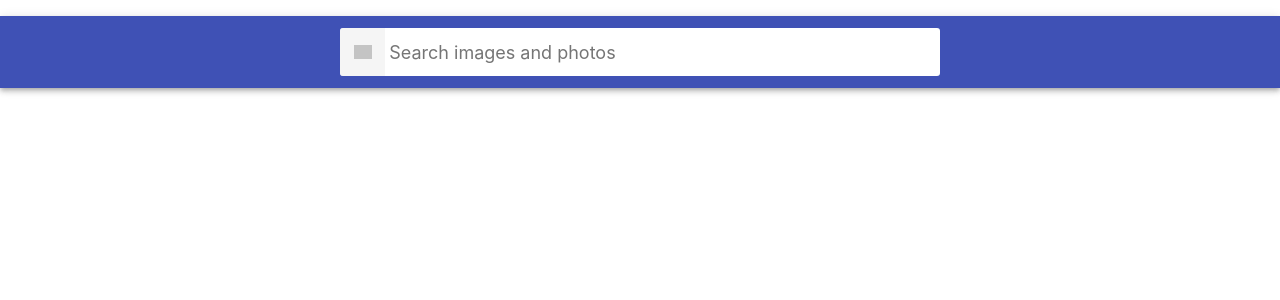
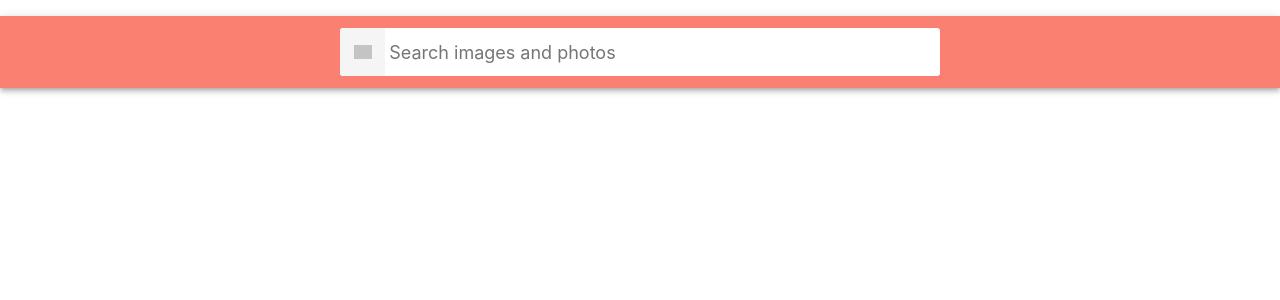
Before and after one commit to aleksvoloshyn/goit-react-hw-04-hooks-images, a React (Create React App) app: page / in a window 1280 px wide. Shown: the top 300 px of the page. Built offline with nearby package versions, Linux system fonts and the light colour scheme; no server answers; grey boxes are pictures that could not be loaded.

Commit message:
searchbar fixed

```diff
--- a/src/Components/Searchbar/Searchbar.module.css
+++ b/src/Components/Searchbar/Searchbar.module.css
@@ -16,6 +16,7 @@
   padding-bottom: 12px;
   color: #fff;
   background-color: #3f51b5;
+  background-color: salmon;
   box-shadow: 0px 2px 4px -1px rgba(0, 0, 0, 0.2),
     0px 4px 5px 0px rgba(0, 0, 0, 0.14), 0px 1px 10px 0px rgba(0, 0, 0, 0.12);
 }
```
